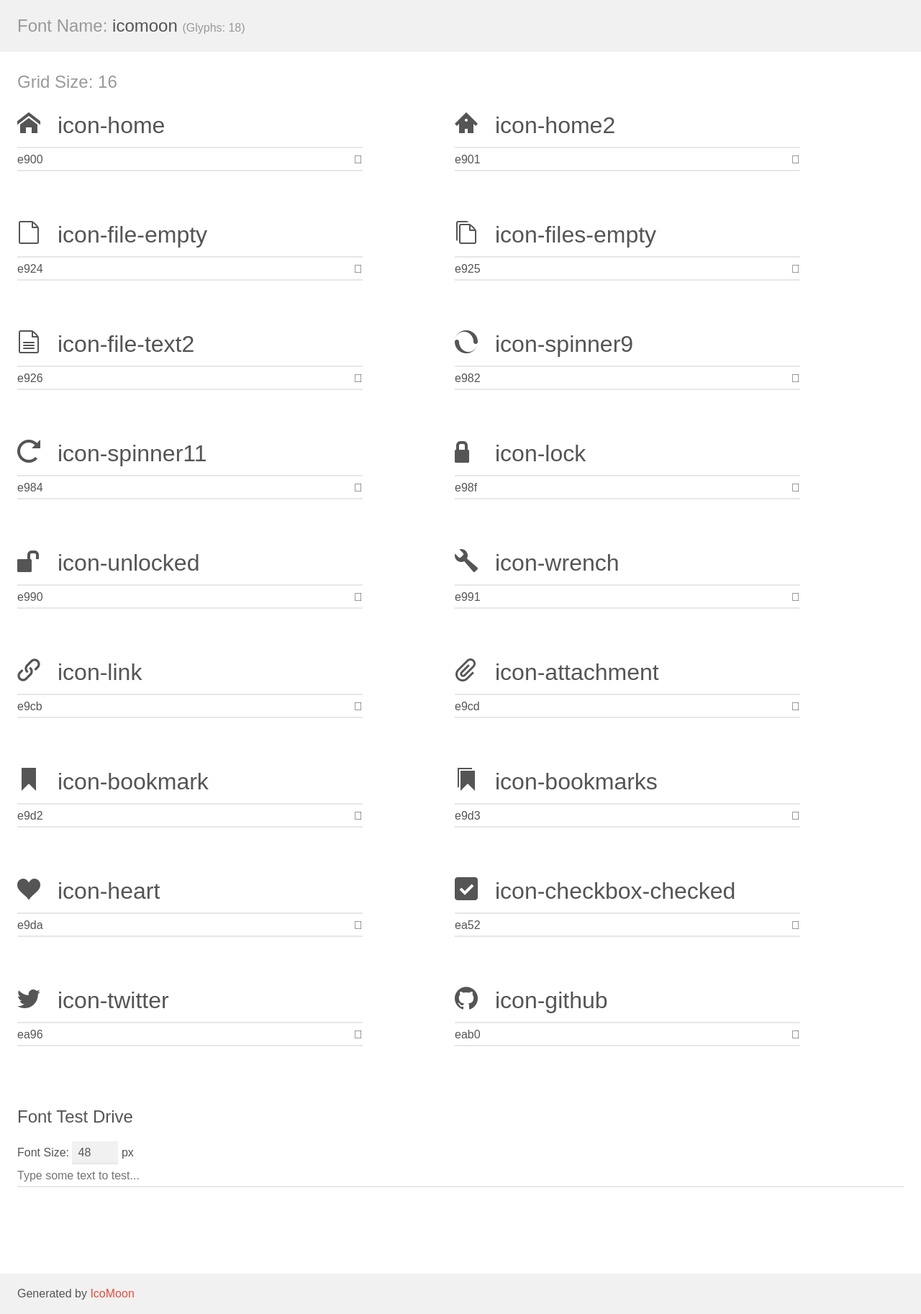
After one commit to jcorpus/calendario, a PHP site: page /webapps/icon/demo.html in a window 1280 px wide. The commit adds this page. Shown: the whole page at 72% size. Run offline with PHP 8.4, Linux system fonts and the light colour scheme; a stand-in replaces the project's code that opens the database connection.

Commit message:
corregido2

```diff
--- /dev/null
+++ b/icon/demo-files/demo.css
@@ -0,0 +1,151 @@
+body {
+  padding: 0;
+  margin: 0;
+  font-family: sans-serif;
+  font-size: 1em;
+  line-height: 1.5;
+  color: #555;
+  background: #fff;
+}
+h1 {
+  font-size: 1.5em;
+  font-weight: normal;
+}
+small {
+  font-size: .66666667em;
+}
+a {
+  color: #e74c3c;
+  text-decoration: none;
+}
+a:hover, a:focus {
+  box-shadow: 0 1px #e74c3c;
+}
+.bshadow0, input {
+  box-shadow: inset 0 -2px #e7e7e7;
+}
+input:hover {
+  box-shadow: inset 0 -2px #ccc;
+}
+input, fieldset {
+  font-family: sans-serif;
+  font-size: 1em;
+  margin: 0;
+  padding: 0;
+  border: 0;
+}
+input {
+  color: inherit;
+  line-height: 1.5;
+  height: 1.5em;
+  padding: .25em 0;
+}
+input:focus {
+  outline: none;
+  box-shadow: inset 0 -2px #449fdb;
+}
+.glyph {
+  font-size: 16px;
+  width: 15em;
+  padding-bottom: 1em;
+  margin-right: 4em;
+  margin-bottom: 1em;
+  float: left;
+  overflow: hidden;
+}
+.liga {
+  width: 80%;
+  width: calc(100% - 2.5em);
+}
+.talign-right {
+  text-align: right;
+}
+.talign-center {
+  text-align: center;
+}
+.bgc1 {
+  background: #f1f1f1;
+}
+.fgc1 {
+  color: #999;
+}
+.fgc0 {
+  color: #000;
+}
+p {
+  margin-top: 1em;
+  margin-bottom: 1em;
+}
+.mvm {
+  margin-top: .75em;
+  margin-bottom: .75em;
+}
+.mtn {
+  margin-top: 0;
+}
+.mtl, .mal {
+  margin-top: 1.5em;
+}
+.mbl, .mal {
+  margin-bottom: 1.5em;
+}
+.mal, .mhl {
+  margin-left: 1.5em;
+  margin-right: 1.5em;
+}
+.mhmm {
+  margin-left: 1em;
+  margin-right: 1em;
+}
+.mls {
+  margin-left: .25em;
+}
+.ptl {
+  padding-top: 1.5em;
+}
+.pbs, .pvs {
+  padding-bottom: .25em;
+}
+.pvs, .pts {
+  padding-top: .25em;
+}
+.unit {
+  float: left;
+}
+.unitRight {
+  float: right;
+}
+.size1of2 {
+  width: 50%;
+}
+.size1of1 {
+  width: 100%;
+}
+.clearfix:before, .clearfix:after {
+  content: " ";
+  display: table;
+}
+.clearfix:after {
+  clear: both;
+}
+.hidden-true {
+  display: none;
+}
+.textbox0 {
+  width: 3em;
+  background: #f1f1f1;
+  padding: .25em .5em;
+  line-height: 1.5;
+  height: 1.5em;
+}
+#testDrive {
+  display: block;
+  padding-top: 24px;
+  line-height: 1.5;
+}
+.fs0 {
+  font-size: 16px;
+}
+.fs1 {
+  font-size: 32px;
+}
--- /dev/null
+++ b/icon/demo.html
@@ -0,0 +1,326 @@
+<!doctype html>
+<html>
+<head>
+    <meta charset="utf-8">
+    <title>IcoMoon Demo</title>
+    <meta name="description" content="An Icon Font Generated By IcoMoon.io">
+    <meta name="viewport" content="width=device-width, initial-scale=1">
+    <link rel="stylesheet" href="demo-files/demo.css">
+    <link rel="stylesheet" href="style.css"></head>
+<body>
+    <div class="bgc1 clearfix">
+        <h1 class="mhmm mvm"><span class="fgc1">Font Name:</span> icomoon <small class="fgc1">(Glyphs:&nbsp;18)</small></h1>
+    </div>
+    <div class="clearfix mhl ptl">
+        <h1 class="mvm mtn fgc1">Grid Size: 16</h1>
+        <div class="glyph fs1">
+            <div class="clearfix bshadow0 pbs">
+                <span class="icon-home">
+
+                </span>
+                <span class="mls"> icon-home</span>
+            </div>
+            <fieldset class="fs0 size1of1 clearfix hidden-false">
+                <input type="text" readonly value="e900" class="unit size1of2" />
+                <input type="text" maxlength="1" readonly value="&#xe900;" class="unitRight size1of2 talign-right" />
+            </fieldset>
+            <div class="fs0 bshadow0 clearfix hidden-true">
+                <span class="unit pvs fgc1">liga: </span>
+                <input type="text" readonly value="home, house" class="liga unitRight" />
+            </div>
+        </div>
+        <div class="glyph fs1">
+            <div class="clearfix bshadow0 pbs">
+                <span class="icon-home2">
+
+                </span>
+                <span class="mls"> icon-home2</span>
+            </div>
+            <fieldset class="fs0 size1of1 clearfix hidden-false">
+                <input type="text" readonly value="e901" class="unit size1of2" />
+                <input type="text" maxlength="1" readonly value="&#xe901;" class="unitRight size1of2 talign-right" />
+            </fieldset>
+            <div class="fs0 bshadow0 clearfix hidden-true">
+                <span class="unit pvs fgc1">liga: </span>
+                <input type="text" readonly value="home2, house2" class="liga unitRight" />
+            </div>
+        </div>
+        <div class="glyph fs1">
+            <div class="clearfix bshadow0 pbs">
+                <span class="icon-file-empty">
+
+                </span>
+                <span class="mls"> icon-file-empty</span>
+            </div>
+            <fieldset class="fs0 size1of1 clearfix hidden-false">
+                <input type="text" readonly value="e924" class="unit size1of2" />
+                <input type="text" maxlength="1" readonly value="&#xe924;" class="unitRight size1of2 talign-right" />
+            </fieldset>
+            <div class="fs0 bshadow0 clearfix hidden-true">
+                <span class="unit pvs fgc1">liga: </span>
+                <input type="text" readonly value="file-empty, file3" class="liga unitRight" />
+            </div>
+        </div>
+        <div class="glyph fs1">
+            <div class="clearfix bshadow0 pbs">
+                <span class="icon-files-empty">
+
+                </span>
+                <span class="mls"> icon-files-empty</span>
+            </div>
+            <fieldset class="fs0 size1of1 clearfix hidden-false">
+                <input type="text" readonly value="e925" class="unit size1of2" />
+                <input type="text" maxlength="1" readonly value="&#xe925;" class="unitRight size1of2 talign-right" />
+            </fieldset>
+            <div class="fs0 bshadow0 clearfix hidden-true">
+                <span class="unit pvs fgc1">liga: </span>
+                <input type="text" readonly value="files-empty, files" class="liga unitRight" />
+            </div>
+        </div>
+        <div class="glyph fs1">
+            <div class="clearfix bshadow0 pbs">
+                <span class="icon-file-text2">
+
+                </span>
+                <span class="mls"> icon-file-text2</span>
+            </div>
+            <fieldset class="fs0 size1of1 clearfix hidden-false">
+                <input type="text" readonly value="e926" class="unit size1of2" />
+                <input type="text" maxlength="1" readonly value="&#xe926;" class="unitRight size1of2 talign-right" />
+            </fieldset>
+            <div class="fs0 bshadow0 clearfix hidden-true">
+                <span class="unit pvs fgc1">liga: </span>
+                <input type="text" readonly value="file-text2, file4" class="liga unitRight" />
+            </div>
+        </div>
+        <div class="glyph fs1">
+            <div class="clearfix bshadow0 pbs">
+                <span class="icon-spinner9">
+
+                </span>
+                <span class="mls"> icon-spinner9</span>
+            </div>
+            <fieldset class="fs0 size1of1 clearfix hidden-false">
+                <input type="text" readonly value="e982" class="unit size1of2" />
+                <input type="text" maxlength="1" readonly value="&#xe982;" class="unitRight size1of2 talign-right" />
+            </fieldset>
+            <div class="fs0 bshadow0 clearfix hidden-true">
+                <span class="unit pvs fgc1">liga: </span>
+                <input type="text" readonly value="spinner9, loading10" class="liga unitRight" />
+            </div>
+        </div>
+        <div class="glyph fs1">
+            <div class="clearfix bshadow0 pbs">
+                <span class="icon-spinner11">
+
+                </span>
+                <span class="mls"> icon-spinner11</span>
+            </div>
+            <fieldset class="fs0 size1of1 clearfix hidden-false">
+                <input type="text" readonly value="e984" class="unit size1of2" />
+                <input type="text" maxlength="1" readonly value="&#xe984;" class="unitRight size1of2 talign-right" />
+            </fieldset>
+            <div class="fs0 bshadow0 clearfix hidden-true">
+                <span class="unit pvs fgc1">liga: </span>
+                <input type="text" readonly value="spinner11, loading12" class="liga unitRight" />
+            </div>
+        </div>
+        <div class="glyph fs1">
+            <div class="clearfix bshadow0 pbs">
+                <span class="icon-lock">
+
+                </span>
+                <span class="mls"> icon-lock</span>
+            </div>
+            <fieldset class="fs0 size1of1 clearfix hidden-false">
+                <input type="text" readonly value="e98f" class="unit size1of2" />
+                <input type="text" maxlength="1" readonly value="&#xe98f;" class="unitRight size1of2 talign-right" />
+            </fieldset>
+            <div class="fs0 bshadow0 clearfix hidden-true">
+                <span class="unit pvs fgc1">liga: </span>
+                <input type="text" readonly value="lock, secure" class="liga unitRight" />
+            </div>
+        </div>
+        <div class="glyph fs1">
+            <div class="clearfix bshadow0 pbs">
+                <span class="icon-unlocked">
+
+                </span>
+                <span class="mls"> icon-unlocked</span>
+            </div>
+            <fieldset class="fs0 size1of1 clearfix hidden-false">
+                <input type="text" readonly value="e990" class="unit size1of2" />
+                <input type="text" maxlength="1" readonly value="&#xe990;" class="unitRight size1of2 talign-right" />
+            </fieldset>
+            <div class="fs0 bshadow0 clearfix hidden-true">
+                <span class="unit pvs fgc1">liga: </span>
+                <input type="text" readonly value="unlocked, lock-open" class="liga unitRight" />
+            </div>
+        </div>
+        <div class="glyph fs1">
+            <div class="clearfix bshadow0 pbs">
+                <span class="icon-wrench">
+
+                </span>
+                <span class="mls"> icon-wrench</span>
+            </div>
+            <fieldset class="fs0 size1of1 clearfix hidden-false">
+                <input type="text" readonly value="e991" class="unit size1of2" />
+                <input type="text" maxlength="1" readonly value="&#xe991;" class="unitRight size1of2 talign-right" />
+            </fieldset>
+            <div class="fs0 bshadow0 clearfix hidden-true">
+                <span class="unit pvs fgc1">liga: </span>
+                <input type="text" readonly value="wrench, tool" class="liga unitRight" />
+            </div>
+        </div>
+        <div class="glyph fs1">
+            <div class="clearfix bshadow0 pbs">
+                <span class="icon-link">
+
+                </span>
+                <span class="mls"> icon-link</span>
+            </div>
+            <fieldset class="fs0 size1of1 clearfix hidden-false">
+                <input type="text" readonly value="e9cb" class="unit size1of2" />
+                <input type="text" maxlength="1" readonly value="&#xe9cb;" class="unitRight size1of2 talign-right" />
+            </fieldset>
+            <div class="fs0 bshadow0 clearfix hidden-true">
+                <span class="unit pvs fgc1">liga: </span>
+                <input type="text" readonly value="link, chain" class="liga unitRight" />
+            </div>
+        </div>
+        <div class="glyph fs1">
+            <div class="clearfix bshadow0 pbs">
+                <span class="icon-attachment">
+
+                </span>
+                <span class="mls"> icon-attachment</span>
+            </div>
+            <fieldset class="fs0 size1of1 clearfix hidden-false">
+                <input type="text" readonly value="e9cd" class="unit size1of2" />
+                <input type="text" maxlength="1" readonly value="&#xe9cd;" class="unitRight size1of2 talign-right" />
+            </fieldset>
+            <div class="fs0 bshadow0 clearfix hidden-true">
+                <span class="unit pvs fgc1">liga: </span>
+                <input type="text" readonly value="attachment, paperclip" class="liga unitRight" />
+            </div>
+        </div>
+        <div class="glyph fs1">
+            <div class="clearfix bshadow0 pbs">
+                <span class="icon-bookmark">
+
+                </span>
+                <span class="mls"> icon-bookmark</span>
+            </div>
+            <fieldset class="fs0 size1of1 clearfix hidden-false">
+                <input type="text" readonly value="e9d2" class="unit size1of2" />
+                <input type="text" maxlength="1" readonly value="&#xe9d2;" class="unitRight size1of2 talign-right" />
+            </fieldset>
+            <div class="fs0 bshadow0 clearfix hidden-true">
+                <span class="unit pvs fgc1">liga: </span>
+                <input type="text" readonly value="bookmark, ribbon" class="liga unitRight" />
+            </div>
+        </div>
+        <div class="glyph fs1">
+            <div class="clearfix bshadow0 pbs">
+                <span class="icon-bookmarks">
+
+                </span>
+                <span class="mls"> icon-bookmarks</span>
+            </div>
+            <fieldset class="fs0 size1of1 clearfix hidden-false">
+                <input type="text" readonly value="e9d3" class="unit size1of2" />
+                <input type="text" maxlength="1" readonly value="&#xe9d3;" class="unitRight size1of2 talign-right" />
+            </fieldset>
+            <div class="fs0 bshadow0 clearfix hidden-true">
+                <span class="unit pvs fgc1">liga: </span>
+                <input type="text" readonly value="bookmarks, ribbons" class="liga unitRight" />
+            </div>
+        </div>
+        <div class="glyph fs1">
+            <div class="clearfix bshadow0 pbs">
+                <span class="icon-heart">
+
+                </span>
+                <span class="mls"> icon-heart</span>
+            </div>
+            <fieldset class="fs0 size1of1 clearfix hidden-false">
+                <input type="text" readonly value="e9da" class="unit size1of2" />
+                <input type="text" maxlength="1" readonly value="&#xe9da;" class="unitRight size1of2 talign-right" />
+            </fieldset>
+            <div class="fs0 bshadow0 clearfix hidden-true">
+                <span class="unit pvs fgc1">liga: </span>
+                <input type="text" readonly value="heart, like" class="liga unitRight" />
+            </div>
+        </div>
+        <div class="glyph fs1">
+            <div class="clearfix bshadow0 pbs">
+                <span class="icon-checkbox-checked">
+
+                </span>
+                <span class="mls"> icon-checkbox-checked</span>
+            </div>
+            <fieldset class="fs0 size1of1 clearfix hidden-false">
+                <input type="text" readonly value="ea52" class="unit size1of2" />
+                <input type="text" maxlength="1" readonly value="&#xea52;" class="unitRight size1of2 talign-right" />
+            </fieldset>
+            <div class="fs0 bshadow0 clearfix hidden-true">
+                <span class="unit pvs fgc1">liga: </span>
+                <input type="text" readonly value="checkbox-checked, checkbox" class="liga unitRight" />
+            </div>
+        </div>
+        <div class="glyph fs1">
+            <div class="clearfix bshadow0 pbs">
+                <span class="icon-twitter">
+
+                </span>
+                <span class="mls"> icon-twitter</span>
+            </div>
+            <fieldset class="fs0 size1of1 clearfix hidden-false">
+                <input type="text" readonly value="ea96" class="unit size1of2" />
+                <input type="text" maxlength="1" readonly value="&#xea96;" class="unitRight size1of2 talign-right" />
+            </fieldset>
+            <div class="fs0 bshadow0 clearfix hidden-true">
+                <span class="unit pvs fgc1">liga: </span>
+                <input type="text" readonly value="twitter, brand16" class="liga unitRight" />
+            </div>
+        </div>
+        <div class="glyph fs1">
+            <div class="clearfix bshadow0 pbs">
+                <span class="icon-github">
+
+                </span>
+                <span class="mls"> icon-github</span>
+            </div>
+            <fieldset class="fs0 size1of1 clearfix hidden-false">
+                <input type="text" readonly value="eab0" class="unit size1of2" />
+                <input type="text" maxlength="1" readonly value="&#xeab0;" class="unitRight size1of2 talign-right" />
+            </fieldset>
+            <div class="fs0 bshadow0 clearfix hidden-true">
+                <span class="unit pvs fgc1">liga: </span>
+                <input type="text" readonly value="github, brand40" class="liga unitRight" />
+            </div>
+        </div>
+    </div>
+
+    <!--[if gt IE 8]><!-->
+    <div class="mhl clearfix mbl">
+        <h1>Font Test Drive</h1>
+        <label>
+            Font Size: <input id="fontSize" type="number" class="textbox0 mbm"
+            min="8" value="48" />
+            px
+        </label>
+        <input id="testText" type="text" class="phl size1of1 mvl"
+        placeholder="Type some text to test..." value=""/>
+        <div id="testDrive" class="icon-">&nbsp;
+        </div>
+    </div>
+    <!--<![endif]-->
+    <div class="bgc1 clearfix">
+        <p class="mhl">Generated by <a href="https://icomoon.io/app">IcoMoon</a></p>
+    </div>
+
+    <script src="demo-files/demo.js"></script>
+</body>
+</html>
--- /dev/null
+++ b/icon/style.css
@@ -0,0 +1,80 @@
+@font-face {
+  font-family: 'icomoon';
+  src:  url('fonts/icomoon.eot?q70td');
+  src:  url('fonts/icomoon.eot?q70td#iefix') format('embedded-opentype'),
+    url('fonts/icomoon.ttf?q70td') format('truetype'),
+    url('fonts/icomoon.woff?q70td') format('woff'),
+    url('fonts/icomoon.svg?q70td#icomoon') format('svg');
+  font-weight: normal;
+  font-style: normal;
+}
+
+[class^="icon-"], [class*=" icon-"] {
+  /* use !important to prevent issues with browser extensions that change fonts */
+  font-family: 'icomoon' !important;
+  speak: none;
+  font-style: normal;
+  font-weight: normal;
+  font-variant: normal;
+  text-transform: none;
+  line-height: 1;
+
+  /* Better Font Rendering =========== */
+  -webkit-font-smoothing: antialiased;
+  -moz-osx-font-smoothing: grayscale;
+}
+
+.icon-home:before {
+  content: "\e900";
+}
+.icon-home2:before {
+  content: "\e901";
+}
+.icon-file-empty:before {
+  content: "\e924";
+}
+.icon-files-empty:before {
+  content: "\e925";
+}
+.icon-file-text2:before {
+  content: "\e926";
+}
+.icon-spinner9:before {
+  content: "\e982";
+}
+.icon-spinner11:before {
+  content: "\e984";
+}
+.icon-lock:before {
+  content: "\e98f";
+}
+.icon-unlocked:before {
+  content: "\e990";
+}
+.icon-wrench:before {
+  content: "\e991";
+}
+.icon-link:before {
+  content: "\e9cb";
+}
+.icon-attachment:before {
+  content: "\e9cd";
+}
+.icon-bookmark:before {
+  content: "\e9d2";
+}
+.icon-bookmarks:before {
+  content: "\e9d3";
+}
+.icon-heart:before {
+  content: "\e9da";
+}
+.icon-checkbox-checked:before {
+  content: "\ea52";
+}
+.icon-twitter:before {
+  content: "\ea96";
+}
+.icon-github:before {
+  content: "\eab0";
+}
```
Also changed, not shown: css/estilos.css (+23 -1 lines), eventos.php (+10 -1 lines), icon/Read Me.txt (added, +7 -0 lines), icon/demo-files/demo.js (added, +30 -0 lines), icon/selection.json (added, +1 -0 lines), inicio.php (+10 -11 lines), .htaccess (added), icon/fonts/icomoon.ttf (added), icon/fonts/icomoon.woff (added), 4 other files.
